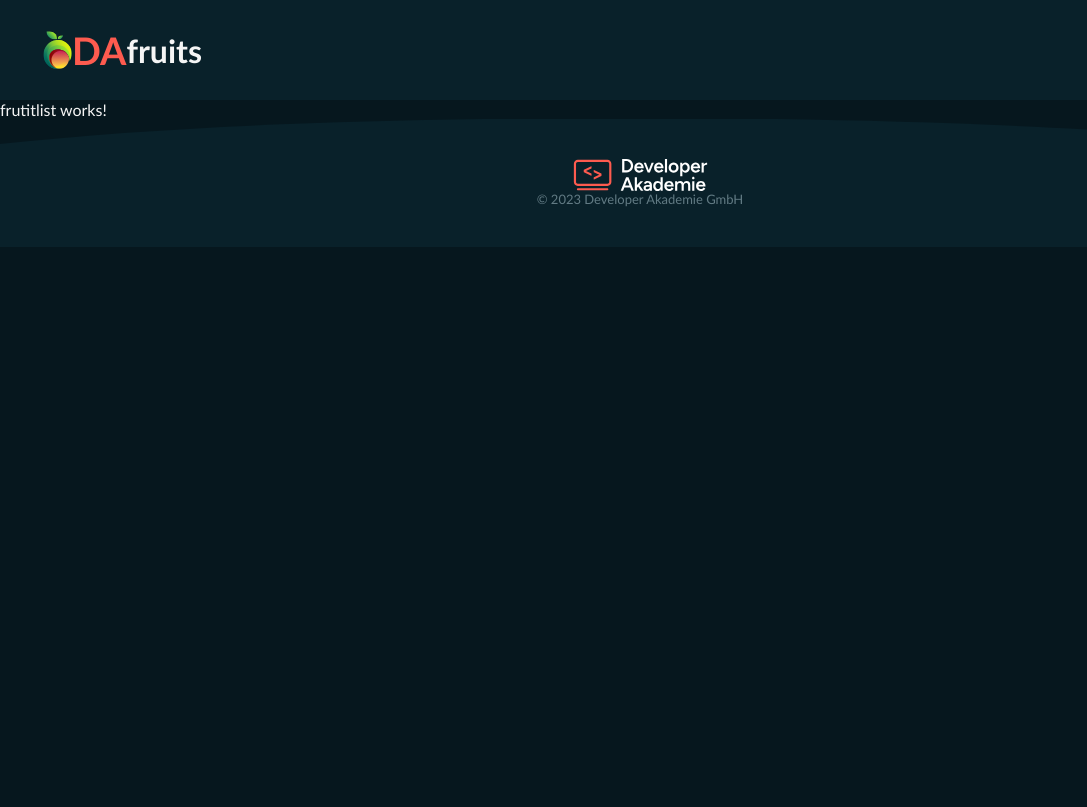
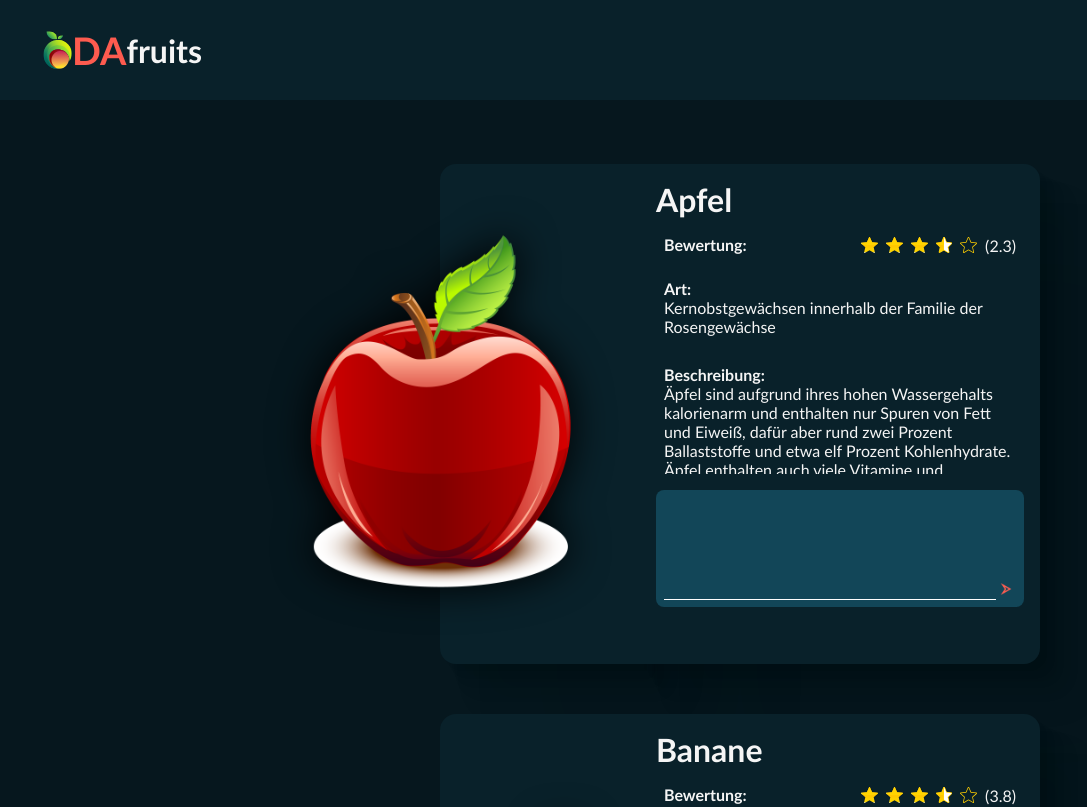
Before and after one commit to Djindustrie/Angular-Logik---Grundkurs, an Angular app: page / in a window 1280 px wide. Shown: the top 807 px of the page, without its empty margins (0-1087 px from the left). Built offline with nearby package versions, Linux system fonts and the light colour scheme.

Commit message:
add Fruit List

```diff
--- a/src/app/frutitlist/frutitlist.component.html
+++ b/src/app/frutitlist/frutitlist.component.html
@@ -1 +1,32 @@
-<p>frutitlist works!</p>
+<div class="fruitlist_content">
+    @for(fruit of fruitlist; track fruit.name){
+        <section class="singleFruitBox">
+            <div>
+                <img src="./assets/img/fruits/{{fruit.img}}" alt="" srcset="">
+            </div>
+            <div>
+                <h2> {{fruit.name}}</h2>
+                <div>
+                    <p><b>Bewertung:</b></p>
+                    <div>
+                        <img src="./assets/img/stars/star.svg" alt="" srcset="">
+                        <img src="./assets/img/stars/star.svg" alt="" srcset="">
+                        <img src="./assets/img/stars/star.svg" alt="" srcset="">
+                        <img src="./assets/img/stars/star-half.svg" alt="" srcset="">
+                        <img src="./assets/img/stars/star-empty.svg" alt="" srcset="">
+                        <p>({{fruit.stars}})</p>
+                    </div>
+                </div>
+                <div><b>Art:</b><br>{{fruit.genus}}</div>
+                <div><b>Beschreibung:</b><br>{{fruit.description}}</div>
+                <div>
+                    <div>
+                            <!-- <div><b>{{review.name}}:</b><br>{{review.text}}</div> -->
+                    </div>
+                    <div><input type="text"><button><img src="./assets/img/arrow-35-32.png" alt="" srcset=""></button>
+                    </div>
+                </div>
+            </div>
+        </section>
+    }
+</div>
--- a/src/app/frutitlist/frutitlist.component.scss
+++ b/src/app/frutitlist/frutitlist.component.scss
@@ -0,0 +1,173 @@
+.fruitlist_content{
+    width: 100%;
+    display: flex;
+    justify-content: center;
+    align-items: center;
+    gap: 50px;
+    flex-direction: column;
+    padding: 64px 0;
+}
+
+
+
+.singleFruitBox {
+    padding-left: 200px;
+    display: flex;
+    flex-direction: row;
+
+    >div:nth-child(1) {
+        border-bottom-left-radius: 16px;
+        border-top-left-radius: 16px;
+        width: 200px;
+        height: 500px;
+        background-color: #09212A;
+
+        >img {
+            transform: translate(-200px, 50px);
+            width: 400px;
+            filter: drop-shadow(0 0 20px rgb(0, 0, 0));
+        }
+
+        box-shadow: 5.7px 5.7px 2.2px rgba(0, 0, 0, 0.032),
+        11.5px 11.5px 5.3px rgba(0, 0, 0, 0.04),
+        17.9px 17.9px 10px rgba(0, 0, 0, 0.044),
+        26.2px 26.2px 17.9px rgba(0, 0, 0, 0.048),
+        40.2px 40.2px 33.4px rgba(0, 0, 0, 0.054),
+        100px 100px 80px rgba(0, 0, 0, 0.07);
+    }
+
+    >div:nth-child(2) {
+        padding: 16px;
+        border-bottom-right-radius: 16px;
+        border-top-right-radius: 16px;
+        width: 400px;
+        height: 500px;
+        background-color: #09212A;
+
+        display: flex;
+        flex-direction: column;
+        gap: 16px;
+
+        box-shadow:
+            5.7px 5.7px 2.2px rgba(0, 0, 0, 0.032),
+            11.5px 11.5px 5.3px rgba(0, 0, 0, 0.04),
+            17.9px 17.9px 10px rgba(0, 0, 0, 0.044),
+            26.2px 26.2px 17.9px rgba(0, 0, 0, 0.048),
+            40.2px 40.2px 33.4px rgba(0, 0, 0, 0.054),
+            100px 100px 80px rgba(0, 0, 0, 0.07);
+
+        >h2 {
+            font-size: 32px;
+        }
+
+        >div:nth-child(2) {
+            padding: 0 8px;
+            height: 20px;
+            width: 100%;
+            display: flex;
+            flex-direction: row;
+            justify-content: space-between;
+            >div{
+                display: flex;
+                flex-direction: row;
+                align-items: center;
+                gap: 8px;
+            }
+            >div>img{
+                height: 16px;
+            }
+        }
+
+        >div:nth-child(3) {
+            padding: 8px;
+            height: 15%;
+            width: 100%;
+        }
+
+        >div:nth-child(4) {
+            overflow-y: auto;
+            padding: 8px;
+            height: 25%;
+            width: 100%;
+        }
+
+        >div:nth-child(5) {
+            border-radius: 8px;
+            padding: 8px;
+            height: 25%;
+            width: 100%;
+            background-color: #124658;
+
+            >div:nth-child(1) {
+                overflow-y: auto;
+                height: calc(100% - 20px);
+            }
+
+            >div:nth-child(2) {
+
+
+                >input {
+                    height: 20px;
+                    width: calc(100% - 20px);
+                    background-color: #124658;
+                    border: 0;
+                    padding: 1px 8px 0px 8px;
+                    border-bottom: 1px solid white;
+
+                    &:focus {
+                        outline: none;
+                    }
+                }
+
+                >button {
+                    cursor: pointer;
+                    background-color: #124658;
+                    width: 20px;
+                    height: 20px;
+                    border: 0;
+                    padding: 0;
+
+                    >img{
+                        height: 12px;
+                        filter: invert(63%) sepia(50%) saturate(6850%) hue-rotate(331deg) brightness(105%) contrast(98%);
+
+                    }
+                }
+            }
+
+
+        }
+    }
+}
+
+
+@media screen and (max-width: 850px) {
+    .singleFruitBox {
+        padding-left: 0px;
+        padding-top: 200px;
+        flex-direction: column;
+
+        >div:nth-child(1) {
+            border-bottom-left-radius: 0;
+            border-top-left-radius: 16px;
+            border-top-right-radius: 16px;
+            width: 400px;
+            height: 150px;
+
+            >img {
+                transform: translate(0px, -150px);
+                width: 300px;
+            }
+        }
+
+        >div:nth-child(2) {
+            padding: 16px;
+            border-bottom-right-radius: 16px;
+            border-top-right-radius: 0px;
+            border-bottom-left-radius: 16px;
+            width: 400px;
+            height: 500px;
+            flex-direction: column;
+        }
+    }
+}
--- a/src/app/frutitlist/frutitlist.component.ts
+++ b/src/app/frutitlist/frutitlist.component.ts
@@ -1,13 +1,16 @@
+import { CommonModule } from '@angular/common';
 import { Component } from '@angular/core';
 
 @Component({
   selector: 'app-frutitlist',
   standalone: true,
-  imports: [],
+  imports: [CommonModule],
   templateUrl: './frutitlist.component.html',
   styleUrl: './frutitlist.component.scss'
 })
 export class FrutitlistComponent {
+
+  howItWorks = "In dieser Liste finden Sie eine Auswahl an Obstsorten. Klicken Sie auf die jeweilige Obstsorte, um mehr Informationen zu erhalten. Sie können auch eine Bewertung abgeben, wenn Sie möchten.";
 
   fruitlist = [
     {
```
